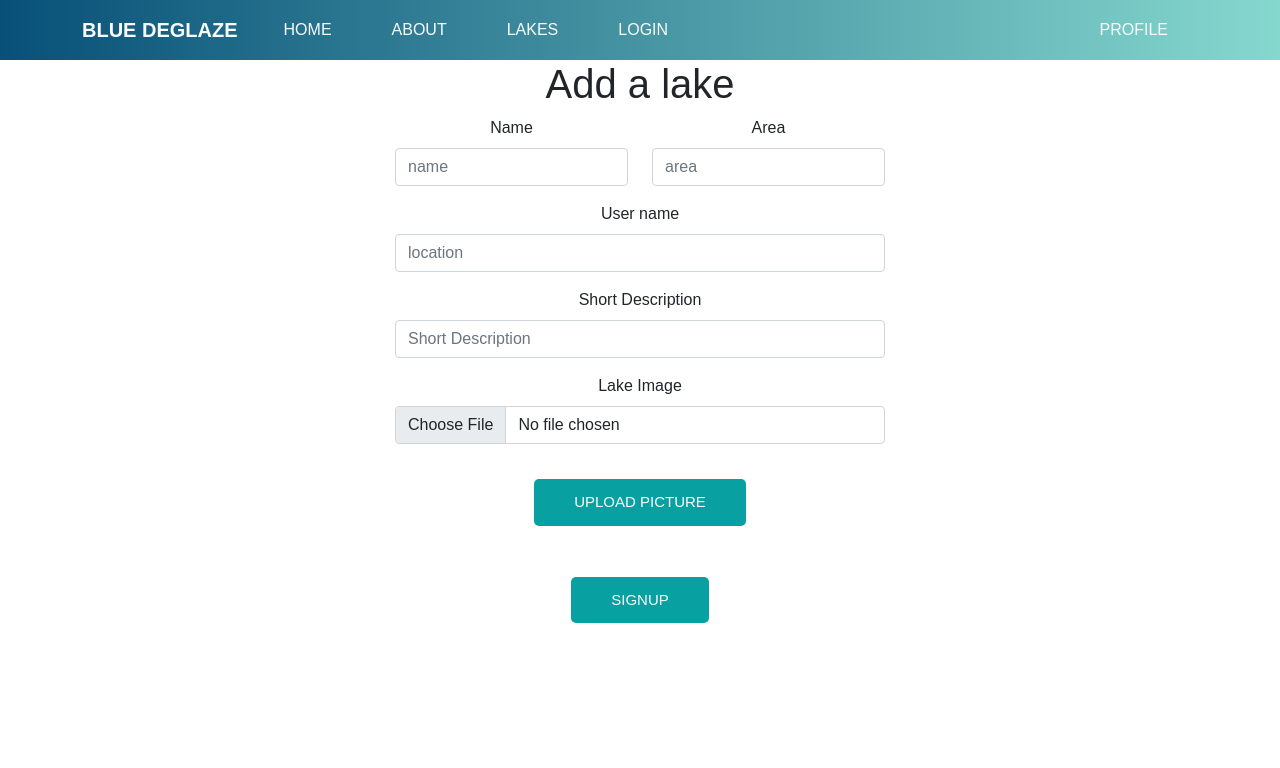
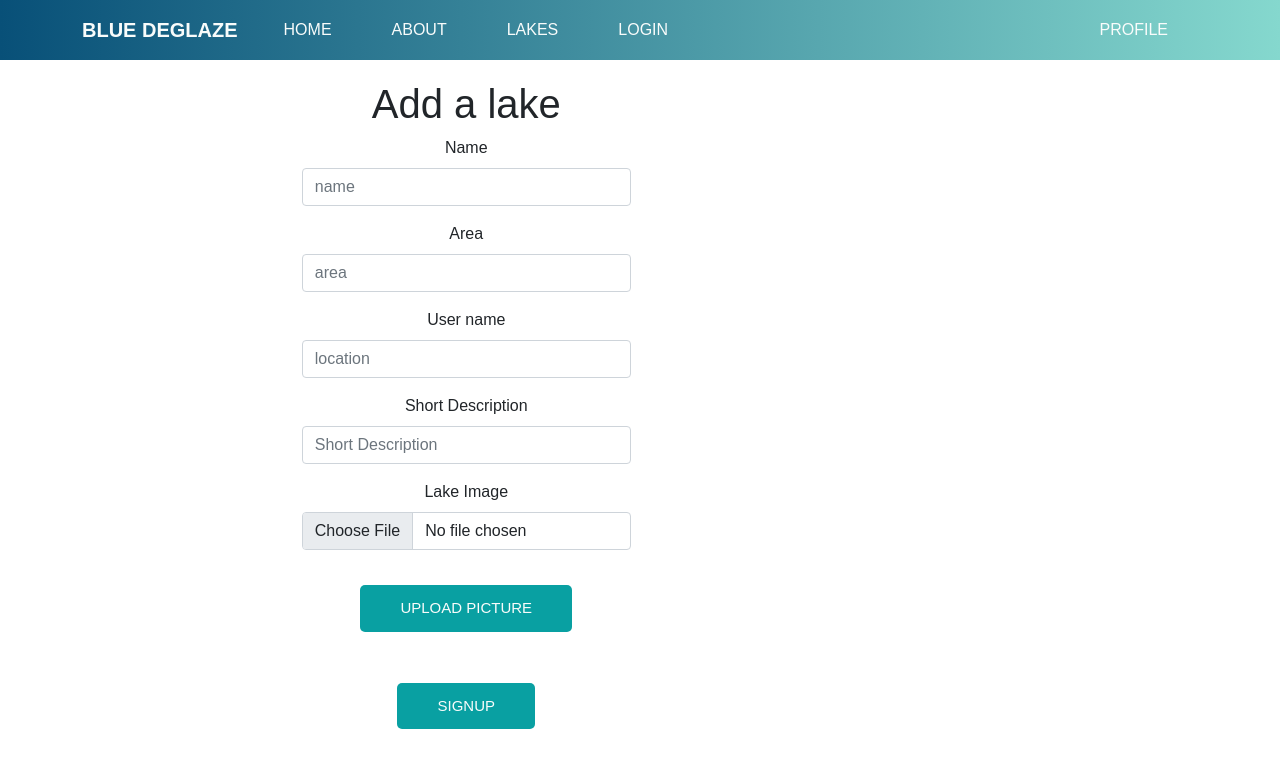
Before and after one commit to linablum/cab-bluedeglaze, a React (Create React App) app in the folder client/: page /newlake in a window 1280 px wide. Shown: the top 768 px of the page. Built offline with nearby package versions, Linux system fonts and the light colour scheme.

Commit message:
add lake css

```diff
--- /dev/null
+++ b/client/src/components/AddLake/AddLake.css
@@ -0,0 +1,9 @@
+.containerLake {
+  height: 100%;
+  display: flex;
+  flex-direction: row;
+  justify-content: space-around;
+  margin-left: 10%;
+  margin-right: 10%;
+  margin-top: 20px;
+}
--- a/client/src/components/AddLake/AddLake.jsx
+++ b/client/src/components/AddLake/AddLake.jsx
@@ -1,8 +1,7 @@
 import { useState } from "react";
+import "./AddLake.css";
 import Form from "react-bootstrap/Form";
 import Button from "react-bootstrap/Button";
-import Col from "react-bootstrap/Col";
-import Row from "react-bootstrap/Row";
 
 function AddLake() {
   const [newLake, setNewLake] = useState({});
@@ -71,13 +70,11 @@ function AddLake() {
   };
 
   return (
-    <div className="containerSignUp">
-      <div className="innerContainerSignUp">
+    <div className="containerLake">
+      <div className="innerContainerLake">
         <h1>Add a lake</h1>
         <Form noValidate>
           {/* validated={validated} */}
-          <Row>
-            <Col>
           <Form.Group className="mb-3" controlId="formBasicUserName">
             <Form.Label>Name</Form.Label>
             <Form.Control
@@ -92,21 +89,17 @@ function AddLake() {
               Please insert a name.
             </Form.Control.Feedback>
           </Form.Group>
-            </Col>
-            <Col>
-              <Form.Group className="mb-3" controlId="formBasicName">
+          <Form.Group className="mb-3" controlId="formBasicArea">
             <Form.Label>Area</Form.Label>
             <Form.Control
-                  name="name"
+              name="area"
               value={newLake.area ? newLake.area : ""}
               type="text"
               placeholder="area"
               onChange={handleChangeHandler}
             />
           </Form.Group>
-            </Col>
-          </Row>
-          <Form.Group className="mb-3" controlId="formBasicUserName">
+          <Form.Group className="mb-3" controlId="formBasicLocation">
             <Form.Label>User name</Form.Label>
             <Form.Control
               required
@@ -120,13 +113,13 @@ function AddLake() {
               Please insert a name.
             </Form.Control.Feedback>
           </Form.Group>
-          <Form.Group className="mb-3" controlId="formBasicPassword">
+          <Form.Group className="mb-3" controlId="formBasicDescription">
             <Form.Label>Short Description</Form.Label>
             <Form.Control
               required
-              name="shortDescriptiont"
+              name="shortDescription"
               value={newLake.shortDescription ? newLake.shortDescription : ""}
-              type="textarea"
+              type="text"
               placeholder="Short Description"
               onChange={handleChangeHandler}
             />
@@ -141,13 +134,15 @@ function AddLake() {
               Upload picture
             </Button>
           </Form.Group>
-          {newLake.lakePicture && (
-            <img src={newLake.lakePicture} alt="lakePicture" />
-          )}
           <Button className="signButton" onClick={addLake}>
             Signup
           </Button>
         </Form>
+      </div>
+      <div>
+        {newLake.lakePicture && (
+          <img src={newLake.lakePicture} alt="lakePicture" />
+        )}
       </div>
     </div>
   );
```
Also changed, not shown: 1 other file (tests, documents, lock files or other folders). Lines whose indentation alone changed are shown as unchanged.
